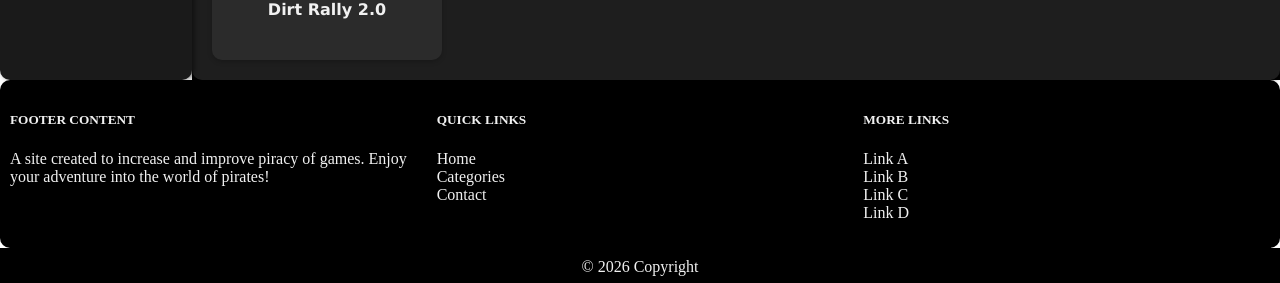
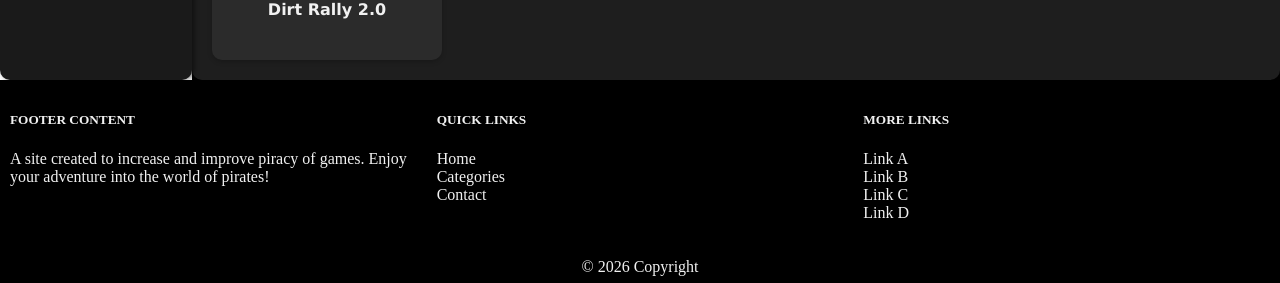
Before and after one commit to DharmilG/Game-Store, a React (Vite) app: page / in a window 1280 px wide. Shown: the part 4747-5030 px from the top of the page. Built offline with nearby package versions, Linux system fonts and the light colour scheme.

Commit message:
Update Footer.jsx

```diff
--- a/src/components/Footer.jsx
+++ b/src/components/Footer.jsx
@@ -17,7 +17,7 @@ const footerLinks = [
 
 export default function Footer() {
   return (
-    <footer style={{ color: "#f1f1f1" }}>
+    <footer style={{ color: "#f1f1f1", backgroundColor:"black" }}>
       <div>
         <div
           style={{
```
